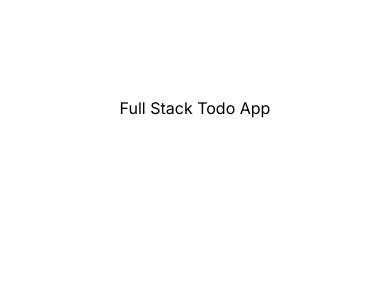
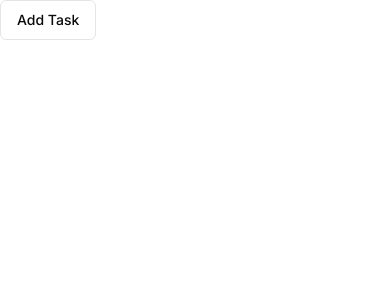
Before and after one commit to Afzalfaizi/Full-Stack-Todo-App, a Next.js app in the folder Front-end/todo-app/: page / in a window 390 px wide. Shown: the top 300 px of the page. Built offline with nearby package versions, Linux system fonts and the light colour scheme.

Commit message:
Add Task Dialog & Button

```diff
--- a/Front-end/todo-app/app/globals.css
+++ b/Front-end/todo-app/app/globals.css
@@ -1,3 +1,76 @@
 @tailwind base;
   @tailwind components;
   @tailwind utilities;
+
+  @layer base {
+    :root {
+      --background: 0 0% 100%;
+      --foreground: 0 0% 3.9%;
+
+      --card: 0 0% 100%;
+      --card-foreground: 0 0% 3.9%;
+
+      --popover: 0 0% 100%;
+      --popover-foreground: 0 0% 3.9%;
+
+      --primary: 0 0% 9%;
+      --primary-foreground: 0 0% 98%;
+
+      --secondary: 0 0% 96.1%;
+      --secondary-foreground: 0 0% 9%;
+
+      --muted: 0 0% 96.1%;
+      --muted-foreground: 0 0% 45.1%;
+
+      --accent: 0 0% 96.1%;
+      --accent-foreground: 0 0% 9%;
+
+      --destructive: 0 84.2% 60.2%;
+      --destructive-foreground: 0 0% 98%;
+
+      --border: 0 0% 89.8%;
+      --input: 0 0% 89.8%;
+      --ring: 0 0% 3.9%;
+
+      --radius: 0.5rem;
+    }
+
+    .dark {
+      --background: 0 0% 3.9%;
+      --foreground: 0 0% 98%;
+
+      --card: 0 0% 3.9%;
+      --card-foreground: 0 0% 98%;
+
+      --popover: 0 0% 3.9%;
+      --popover-foreground: 0 0% 98%;
+
+      --primary: 0 0% 98%;
+      --primary-foreground: 0 0% 9%;
+
+      --secondary: 0 0% 14.9%;
+      --secondary-foreground: 0 0% 98%;
+
+      --muted: 0 0% 14.9%;
+      --muted-foreground: 0 0% 63.9%;
+
+      --accent: 0 0% 14.9%;
+      --accent-foreground: 0 0% 98%;
+
+      --destructive: 0 62.8% 30.6%;
+      --destructive-foreground: 0 0% 98%;
+
+      --border: 0 0% 14.9%;
+      --input: 0 0% 14.9%;
+      --ring: 0 0% 83.1%;
+    }
+  }
+
+  @layer base {
+    * {
+      @apply border-border;
+    }
+    body {
+      @apply bg-background text-foreground;
+    }
+  }
--- a/Front-end/todo-app/app/page.tsx
+++ b/Front-end/todo-app/app/page.tsx
@@ -1,9 +1,18 @@
+import { Modal } from "@/components/Modal";
 import Image from "next/image";
 
 export default function Home() {
   return (
-    <main className="flex min-h-screen flex-col items-center justify-between p-24">
-     Full Stack Todo App
+    <main>
+      {/* Add Task Section */}
+      <section>
+        <Modal/>
+      </section>
+
+      <section>
+
+      </section>
+
     </main>
   );
 }
--- /dev/null
+++ b/Front-end/todo-app/components/AddTask.tsx
@@ -0,0 +1,6 @@
+
+export default function AddTask() {
+  return (
+    <div>AddTask</div>
+  )
+}
--- /dev/null
+++ b/Front-end/todo-app/components/Modal.tsx
@@ -0,0 +1,30 @@
+import { Button } from "@/components/ui/button"
+import {
+  Dialog,
+  DialogContent,
+  DialogDescription,
+  DialogFooter,
+  DialogHeader,
+  DialogTitle,
+  DialogTrigger,
+} from "@/components/ui/dialog"
+import AddTask from "./AddTask"
+
+export function Modal() {
+  return (
+    <Dialog>
+      <DialogTrigger asChild>
+        <Button variant="outline">Add Task</Button>
+      </DialogTrigger>
+      <DialogContent className="sm:max-w-[425px]">
+        <DialogHeader>
+          <DialogTitle>Add New Task</DialogTitle>
+        </DialogHeader>
+        <AddTask/>
+        <DialogFooter>
+            <Button>Save</Button>
+        </DialogFooter>
+      </DialogContent>
+    </Dialog>
+  )
+}
--- /dev/null
+++ b/Front-end/todo-app/components/ui/button.tsx
@@ -0,0 +1,56 @@
+import * as React from "react"
+import { Slot } from "@radix-ui/react-slot"
+import { cva, type VariantProps } from "class-variance-authority"
+
+import { cn } from "@/lib/utils"
+
+const buttonVariants = cva(
+  "inline-flex items-center justify-center whitespace-nowrap rounded-md text-sm font-medium ring-offset-background transition-colors focus-visible:outline-none focus-visible:ring-2 focus-visible:ring-ring focus-visible:ring-offset-2 disabled:pointer-events-none disabled:opacity-50",
+  {
+    variants: {
+      variant: {
+        default: "bg-primary text-primary-foreground hover:bg-primary/90",
+        destructive:
+          "bg-destructive text-destructive-foreground hover:bg-destructive/90",
+        outline:
+          "border border-input bg-background hover:bg-accent hover:text-accent-foreground",
+        secondary:
+          "bg-secondary text-secondary-foreground hover:bg-secondary/80",
+        ghost: "hover:bg-accent hover:text-accent-foreground",
+        link: "text-primary underline-offset-4 hover:underline",
+      },
+      size: {
+        default: "h-10 px-4 py-2",
+        sm: "h-9 rounded-md px-3",
+        lg: "h-11 rounded-md px-8",
+        icon: "h-10 w-10",
+      },
+    },
+    defaultVariants: {
+      variant: "default",
+      size: "default",
+    },
+  }
+)
+
+export interface ButtonProps
+  extends React.ButtonHTMLAttributes<HTMLButtonElement>,
+    VariantProps<typeof buttonVariants> {
+  asChild?: boolean
+}
+
+const Button = React.forwardRef<HTMLButtonElement, ButtonProps>(
+  ({ className, variant, size, asChild = false, ...props }, ref) => {
+    const Comp = asChild ? Slot : "button"
+    return (
+      <Comp
+        className={cn(buttonVariants({ variant, size, className }))}
+        ref={ref}
+        {...props}
+      />
+    )
+  }
+)
+Button.displayName = "Button"
+
+export { Button, buttonVariants }
--- a/Front-end/todo-app/package.json
+++ b/Front-end/todo-app/package.json
@@ -10,6 +10,7 @@
   },
   "dependencies": {
     "@radix-ui/react-dialog": "^1.0.5",
+    "@radix-ui/react-slot": "^1.0.2",
     "class-variance-authority": "^0.7.0",
     "clsx": "^2.1.1",
     "lucide-react": "^0.378.0",
```
Also changed, not shown: Front-end/todo-app/components.json, 1 other file (tests, documents, lock files or other folders).
